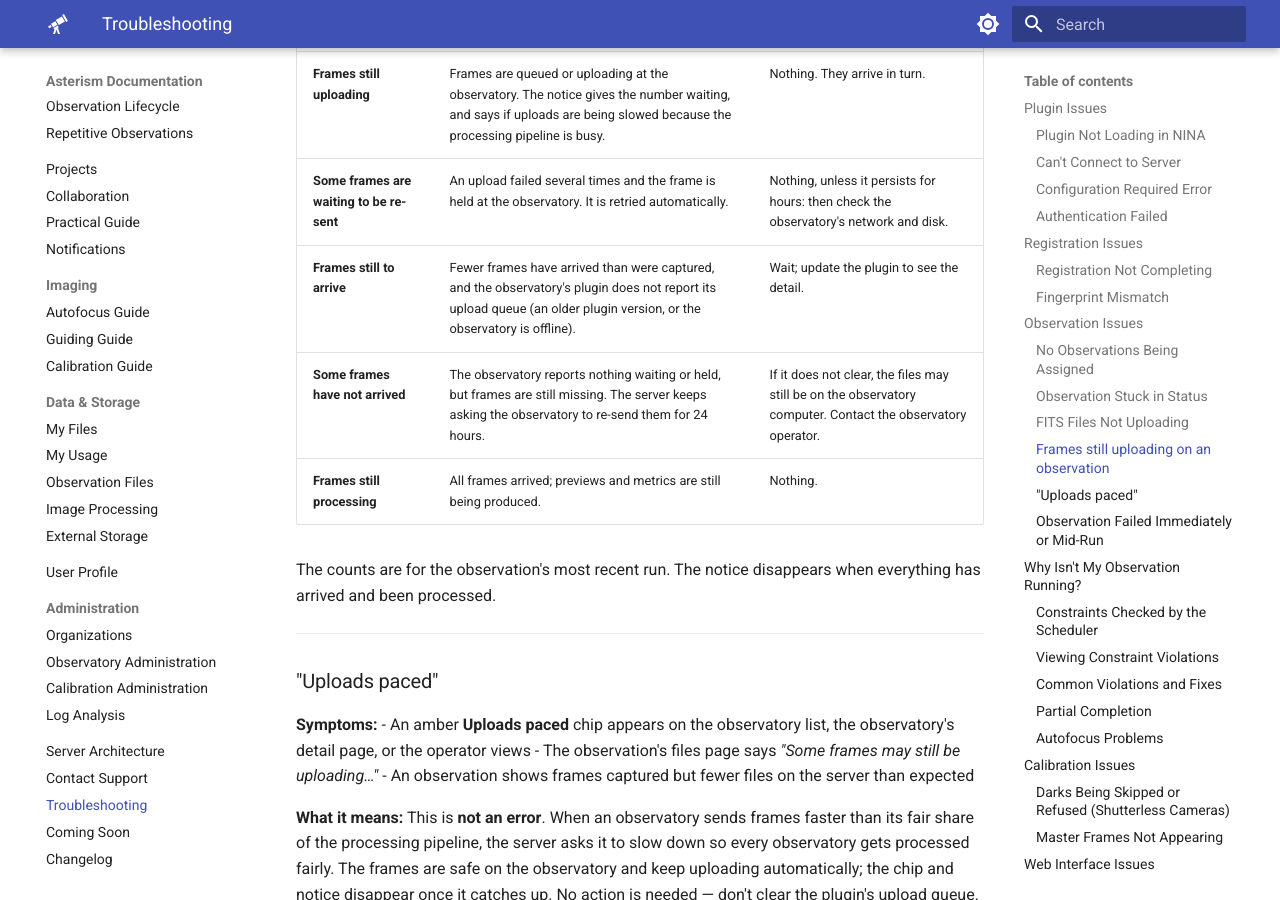
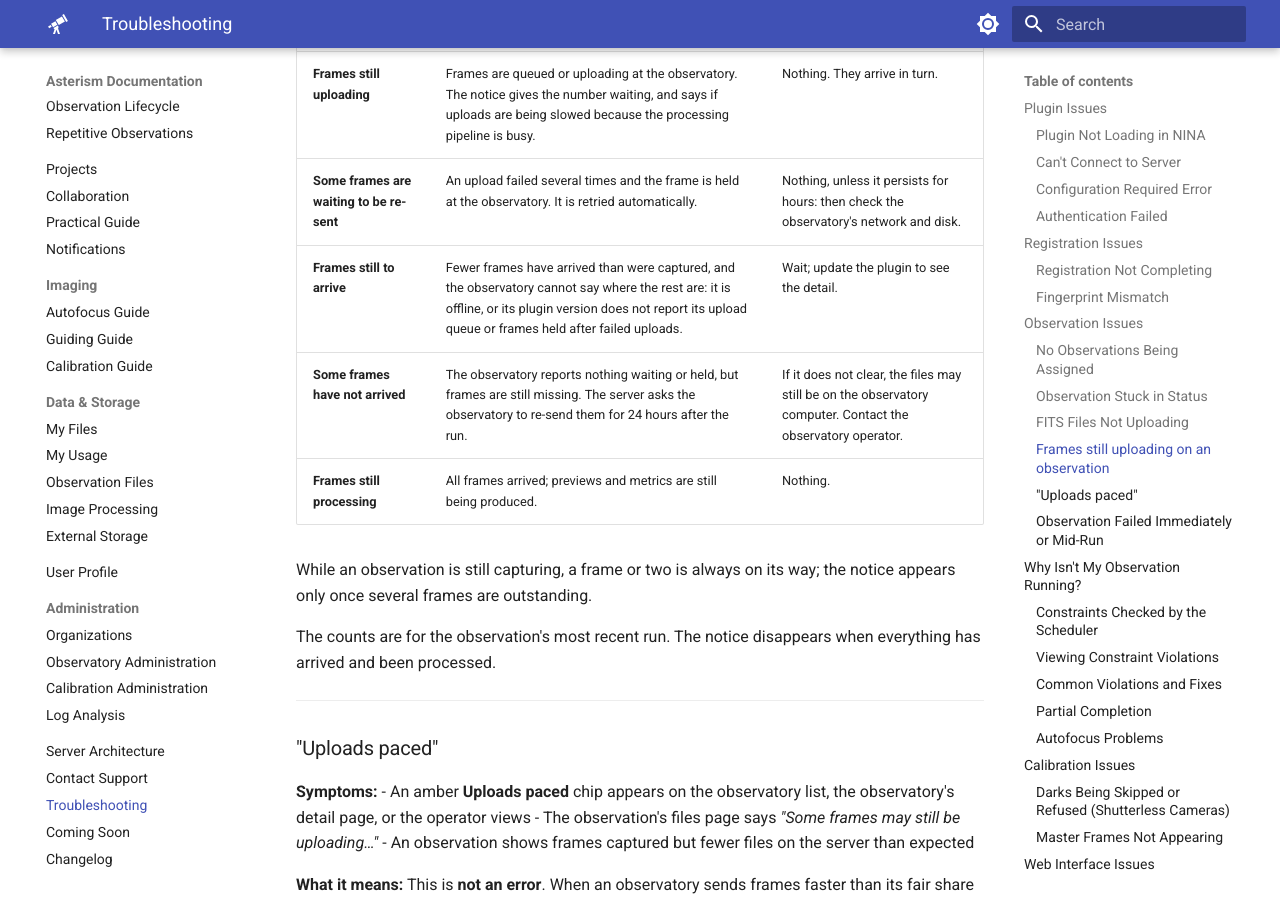
Before and after one commit to First-Light-Systems/nina-scheduler-docs, an MkDocs documentation site: the page built from docs/TROUBLESHOOTING.md, in a window 1280 px wide and 900 px high, scrolled down 6307 px. Built offline with MkDocs 1.6.1 and Material for MkDocs 9.7.7, drawn with Linux system fonts in a browser that asks for light colours.

Commit message:
docs: match the final notice wording
Co-Authored-By: Claude Fable 5.2 <noreply@anthropic.com>

```diff
--- a/docs/TROUBLESHOOTING.md
+++ b/docs/TROUBLESHOOTING.md
@@ -253,9 +253,11 @@ Check all required fields in plugin settings:
 |---|---|---|
 | **Frames still uploading** | Frames are queued or uploading at the observatory. The notice gives the number waiting, and says if uploads are being slowed because the processing pipeline is busy. | Nothing. They arrive in turn. |
 | **Some frames are waiting to be re-sent** | An upload failed several times and the frame is held at the observatory. It is retried automatically. | Nothing, unless it persists for hours: then check the observatory's network and disk. |
-| **Frames still to arrive** | Fewer frames have arrived than were captured, and the observatory's plugin does not report its upload queue (an older plugin version, or the observatory is offline). | Wait; update the plugin to see the detail. |
-| **Some frames have not arrived** | The observatory reports nothing waiting or held, but frames are still missing. The server keeps asking the observatory to re-send them for 24 hours. | If it does not clear, the files may still be on the observatory computer. Contact the observatory operator. |
+| **Frames still to arrive** | Fewer frames have arrived than were captured, and the observatory cannot say where the rest are: it is offline, or its plugin version does not report its upload queue or frames held after failed uploads. | Wait; update the plugin to see the detail. |
+| **Some frames have not arrived** | The observatory reports nothing waiting or held, but frames are still missing. The server asks the observatory to re-send them for 24 hours after the run. | If it does not clear, the files may still be on the observatory computer. Contact the observatory operator. |
 | **Frames still processing** | All frames arrived; previews and metrics are still being produced. | Nothing. |
+
+While an observation is still capturing, a frame or two is always on its way; the notice appears only once several frames are outstanding.
 
 The counts are for the observation's most recent run. The notice disappears when everything has arrived and been processed.
 
```
